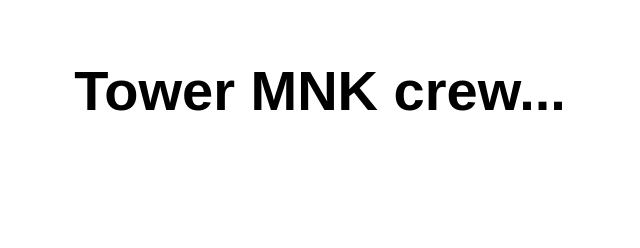
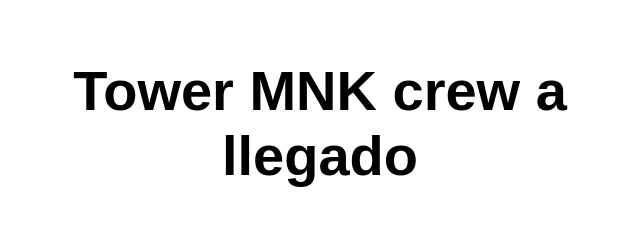
Before and after one commit to fnjj26d62z-byte/Mi_Primer_Repositorio_ver1, a website: page src/index.html in a window 1280 px wide. Shown: the whole page, without its empty margins (320-960 px from the left). Drawn offline with Linux system fonts and the light colour scheme.

Commit message:
commit 1a2b3c4d5e6f7g8h9i0j

```diff
--- a/src/index.html
+++ b/src/index.html
@@ -5,12 +5,12 @@
   <meta charset="UTF-8">
   <meta name="viewport" content="width=device-width, initial-scale=1.0">
   <link rel="stylesheet" href="styles.css">
-  <title>Tower MNK crew...</title>
+  <title>Tower MNK crew a llegado </title>
 </head>
 
 <body>
   <main>
-    <h1>Tower MNK crew...</h1>
+    <h1>Tower MNK crew a llegado </h1>
   </main>
 </body>
 
```
